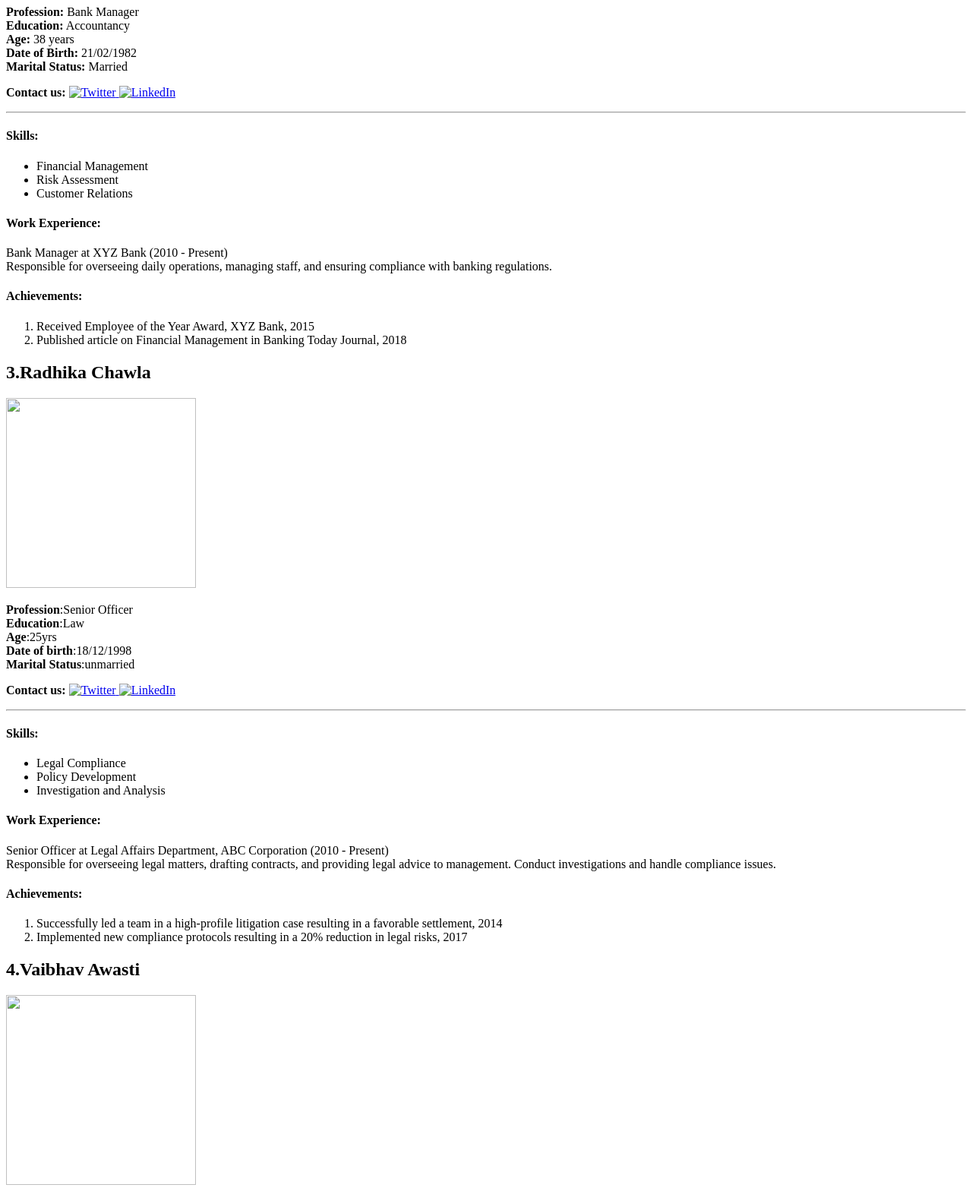
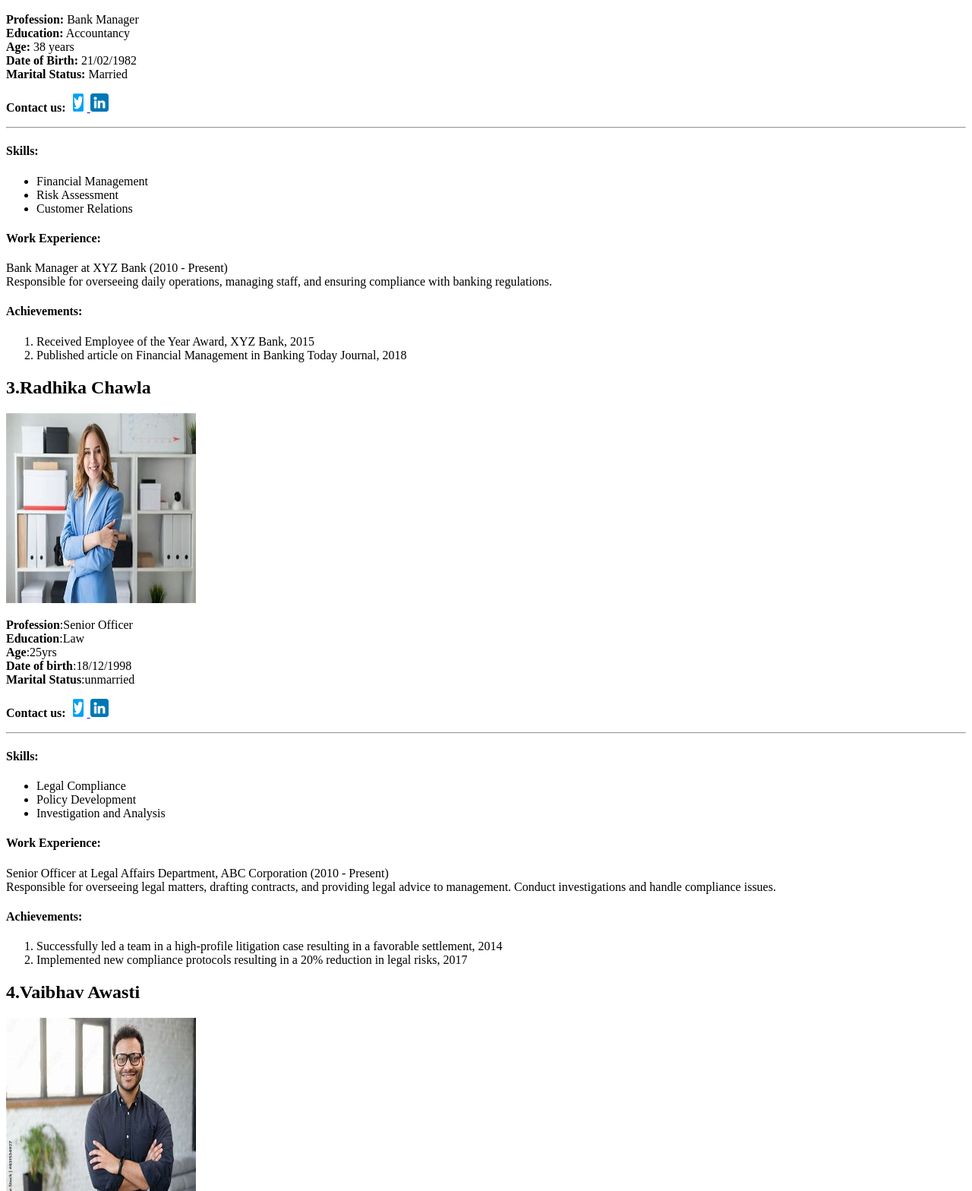
Before and after one commit to Tanvi-Talhan/HTML-project, a plain HTML site: page index.html in a window 1280 px wide. Shown: the part 1232-2800 px from the top of the page at 76% size. Drawn offline with Linux system fonts and the light colour scheme.

Commit message:
changes done

```diff
--- a/index.html
+++ b/index.html
@@ -20,7 +20,7 @@
 
         <div>
             <h2>1. Anirudha Kokhle</h2>
-            <img src="m1.jpg" height="250" width="250">
+            <img src="./Images/m1.jpg" height="250" width="250">
         </div>
         <div>
             <p><b>Profession:</b> Software Developer<br>
@@ -32,10 +32,10 @@
             <p>
                 <b>Contact us:</b>
                 <a href="https://twitter.com/prajktaparve">
-                    <img src="twitter.jpg" alt="Twitter" height="24" width="24">
+                    <img src="./Images/twitter.jpg" alt="Twitter" height="24" width="24">
                 </a>
                 <a href="https://www.linkedin.com/in/tanvi-talhan-a21119229/">
-                    <img src="link.jpg" alt="LinkedIn" height="24" width="24">
+                    <img src="./Images/linkedin.png" alt="LinkedIn" height="24" width="24">
                 </a>
             </p>
         </div>
@@ -60,7 +60,7 @@
 
         <div>
             <h2>2. Suhas Mahalle</h2>
-            <img src="m2.jpg" height="250" width="250">
+            <img src="./Images/m2.jpg" height="250" width="250">
         </div>
         <div>
             <p><b>Profession:</b> Bank Manager<br>
@@ -72,10 +72,10 @@
             <p>
                 <b>Contact us:</b>
                 <a href="https://twitter.com/prajktaparve">
-                    <img src="twitter.jpg" alt="Twitter" height="24" width="24">
+                    <img src="./Images/twitter.jpg" alt="Twitter" height="24" width="24">
                 </a>
                 <a href="https://www.linkedin.com/in/tanvi-talhan-a21119229/">
-                    <img src="link.jpg" alt="LinkedIn" height="24" width="24">
+                    <img src="./Images/linkedin.png" alt="LinkedIn" height="24" width="24">
                 </a>
             </p>
 
@@ -102,7 +102,7 @@
         <div>
             </p>
             <h2>3.Radhika Chawla</h2>
-            <img src="f1.jpg" height="250" width="250">
+            <img src="./Images/f1.jpg" height="250" width="250">
         </div>
         <div>
             <p><b>Profession</b>:Senior Officer<br>
@@ -115,10 +115,10 @@
                 <b>Contact us:</b>
                 <a href="https://www.bing.com/ck/a?!&&p=c6c5b63ef2e20352JmltdHM9MTcxODc1NTIwMCZpZ3VpZD0xZjMxZmQ2YS1kNGVkLTY2OTMtMzMyNi1lZDAyZDU3NjY3NWEmaW5zaWQ9NTIwNg&ptn=3&ver=2&hsh=3&fclid=1f31fd6a-d4ed-6693-3326-ed02d576675a&psq=twitter&u=a1aHR0cHM6Ly90d2l0dGVyLmNvbS8_bGFuZz1lbi1pbg&ntb=1"
                     target="_blank" rel="noopener noreferrer">
-                    <img src="twitter.jpg" alt="Twitter" height="24" width="24">
+                    <img src="./Images/twitter.jpg" alt="Twitter" height="24" width="24">
                 </a>
                 <a href="https://www.linkedin.com/in/tanvi-talhan-a21119229/">
-                    <img src="link.jpg" alt="LinkedIn" height="24" width="24">
+                    <img src="./Images/linkedin.png" alt="LinkedIn" height="24" width="24">
                 </a>
             </p>
             <hr>
@@ -144,7 +144,7 @@
             <div>
                 </p>
                 <h2>4.Vaibhav Awasti</h2>
-                <img src="m3.jpg" height="250" width="250">
+                <img src="./Images/m3.jpg" height="250" width="250">
             </div>
             <div>
                 <p><b>Profession</b>:Teacher<br>
@@ -157,10 +157,10 @@
                     <b>Contact us:</b>
                     <a href="https://www.bing.com/ck/a?!&&p=c6c5b63ef2e20352JmltdHM9MTcxODc1NTIwMCZpZ3VpZD0xZjMxZmQ2YS1kNGVkLTY2OTMtMzMyNi1lZDAyZDU3NjY3NWEmaW5zaWQ9NTIwNg&ptn=3&ver=2&hsh=3&fclid=1f31fd6a-d4ed-6693-3326-ed02d576675a&psq=twitter&u=a1aHR0cHM6Ly90d2l0dGVyLmNvbS8_bGFuZz1lbi1pbg&ntb=1"
                         target="_blank" rel="noopener noreferrer">
-                        <img src="twitter.jpg" alt="Twitter" height="24" width="24">
+                        <img src="./Images/twitter.jpg" alt="Twitter" height="24" width="24">
                     </a>
                     <a href="https://www.linkedin.com/in/tanvi-talhan-a21119229/">
-                        <img src="link.jpg" alt="LinkedIn" height="24" width="24">
+                        <img src="./Images/linkedin.png" alt="LinkedIn" height="24" width="24">
                     </a>
                 </p>
                 <hr>
@@ -184,7 +184,7 @@
                 <div>
                     </p>
                     <h2>5.Shruti Aware</h2>
-                    <img src="f2.jpg" height="250" width="250">
+                    <img src="./Images/f2.jpg" height="250" width="250">
                 </div>
                 <div>
                     <p><b>Profession</b>:Bank Clerk<br>
@@ -197,10 +197,10 @@
                         <b>Contact us:</b>
                         <a href="https://www.bing.com/ck/a?!&&p=c6c5b63ef2e20352JmltdHM9MTcxODc1NTIwMCZpZ3VpZD0xZjMxZmQ2YS1kNGVkLTY2OTMtMzMyNi1lZDAyZDU3NjY3NWEmaW5zaWQ9NTIwNg&ptn=3&ver=2&hsh=3&fclid=1f31fd6a-d4ed-6693-3326-ed02d576675a&psq=twitter&u=a1aHR0cHM6Ly90d2l0dGVyLmNvbS8_bGFuZz1lbi1pbg&ntb=1"
                             target="_blank" rel="noopener noreferrer">
-                            <img src="twitter.jpg" alt="Twitter" height="24" width="24">
+                            <img src="./Images/twitter.jpg" alt="Twitter" height="24" width="24">
                         </a>
                         <a href="https://www.linkedin.com/in/tanvi-talhan-a21119229/">
-                            <img src="link.jpg" alt="LinkedIn" height="24" width="24">
+                            <img src="./Images/linkedin.png" alt="LinkedIn" height="24" width="24">
                         </a>
                     </p>
                     <hr>
@@ -225,7 +225,7 @@
                     <div>
                         </p>
                         <h2>6.Prajkta Parve</h2>
-                        <img src="3.jpg" height="250" width="250">
+                        <img src="./Images/3.jpg" height="250" width="250">
                     </div>
                     <div>
                         <p><b>Profession</b>:Actor<br>
@@ -238,10 +238,10 @@
                             <b>Contact us:</b>
                             <a href="https://www.bing.com/ck/a?!&&p=c6c5b63ef2e20352JmltdHM9MTcxODc1NTIwMCZpZ3VpZD0xZjMxZmQ2YS1kNGVkLTY2OTMtMzMyNi1lZDAyZDU3NjY3NWEmaW5zaWQ9NTIwNg&ptn=3&ver=2&hsh=3&fclid=1f31fd6a-d4ed-6693-3326-ed02d576675a&psq=twitter&u=a1aHR0cHM6Ly90d2l0dGVyLmNvbS8_bGFuZz1lbi1pbg&ntb=1"
                                 target="_blank" rel="noopener noreferrer">
-                                <img src="twitter.jpg" alt="Twitter" height="24" width="24">
+                                <img src="./Images/twitter.jpg" alt="Twitter" height="24" width="24">
                             </a>
                             <a href="https://www.linkedin.com/in/tanvi-talhan-a21119229/">
-                                <img src="link.jpg" alt="LinkedIn" height="24" width="24">
+                                <img src="./Images/linkedin.png" alt="LinkedIn" height="24" width="24">
                             </a>
                         </p>
                         <hr>
@@ -265,7 +265,7 @@
                     </div>
                     <div>
                         <h2>6.Piyush Falke</h2>
-                    <img src="./m4.jpg3" height="250" width="250">
+                    <img src="./Images/m4.jpg" height="250" width="250">
                 </div>
                 <div>
                     <p><b>Profession</b>:Creator<br>
@@ -278,10 +278,10 @@
                         <b>Contact us:</b>
                         <a href="https://www.bing.com/ck/a?!&&p=c6c5b63ef2e20352JmltdHM9MTcxODc1NTIwMCZpZ3VpZD0xZjMxZmQ2YS1kNGVkLTY2OTMtMzMyNi1lZDAyZDU3NjY3NWEmaW5zaWQ9NTIwNg&ptn=3&ver=2&hsh=3&fclid=1f31fd6a-d4ed-6693-3326-ed02d576675a&psq=twitter&u=a1aHR0cHM6Ly90d2l0dGVyLmNvbS8_bGFuZz1lbi1pbg&ntb=1"
                             target="_blank" rel="noopener noreferrer">
-                            <img src="twitter.jpg" alt="Twitter" height="24" width="24">
+                            <img src="./Images/twitter.jpg" alt="Twitter" height="24" width="24">
                         </a>
                         <a href="https://www.linkedin.com/in/tanvi-talhan-a21119229/">
-                            <img src="link.jpg" alt="LinkedIn" height="24" width="24">
+                            <img src="./Images/linkedin.png" alt="LinkedIn" height="24" width="24">
                         </a>
                     </p>
                     <hr>
@@ -306,7 +306,7 @@
 
                     <h5>Audio</h5>
                     <audio controls>
-                        <source src="./Tumse.crdownload" type="audio/ogg">
+                        <source src="./Audio/Audio.mp3" type="audio/ogg">
                         <br>
                       </audio>
                       <h5>Video</h5>
```
Also changed, not shown: Images/3.jpg (added), Images/f1.jpg (added), Images/f2.jpg (added), Images/linkedin.png (added), Images/m1.jpg (added), Images/m2.jpg (added), Images/m3.jpg (added), Images/m4.jpg (added), Images/twitter.jpg (added), 1 other file.
